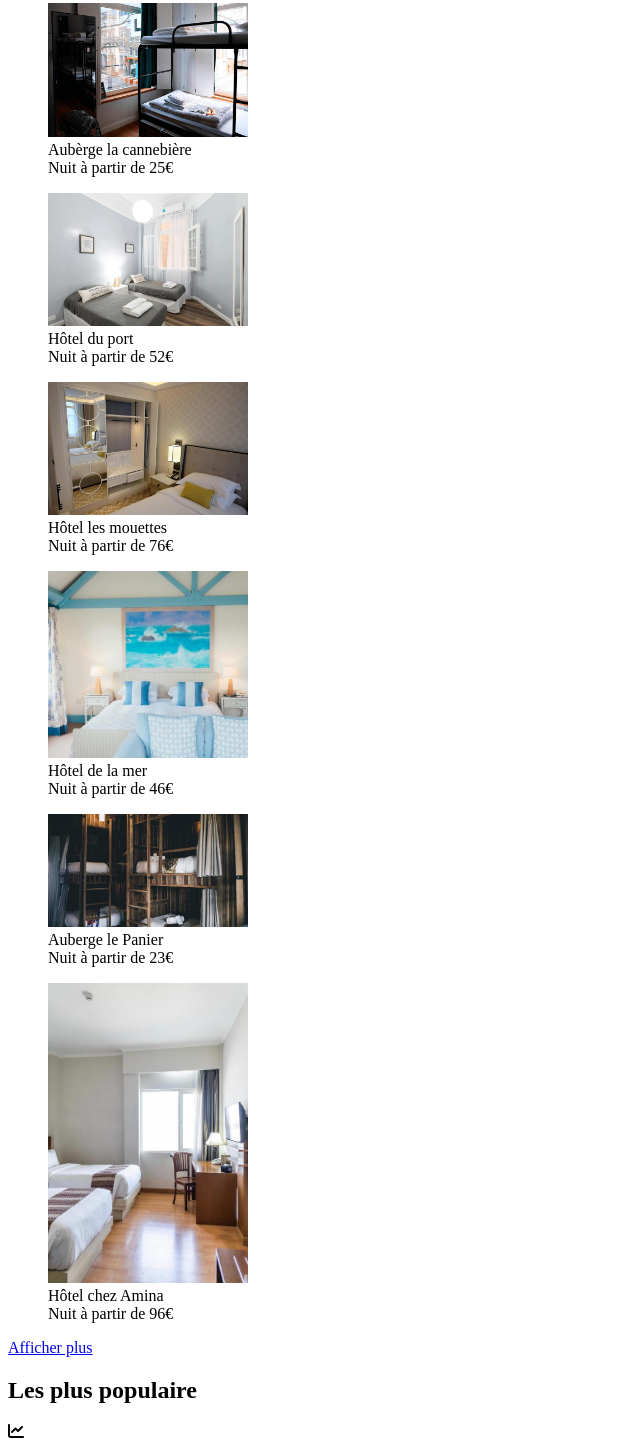
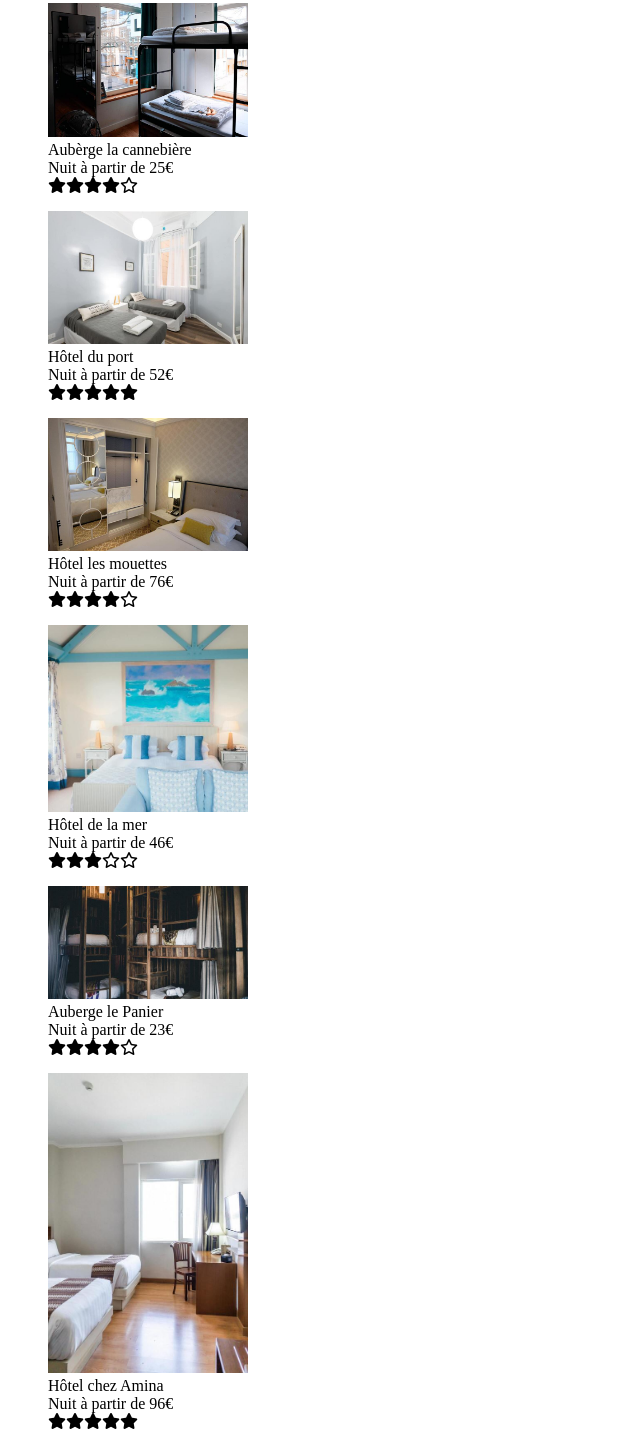
Before and after one commit to Leuach/AltunbasHalil_2_26-01-2021, a plain HTML site: page index.html in a window 1280 px wide. Shown: the part 515-1958 px from the top of the page, without its empty margins (0-640 px from the left). Drawn offline with Linux system fonts and the light colour scheme.

Commit message:
Ajout de toutes les notes (étoiles)

```diff
--- a/index.html
+++ b/index.html
@@ -47,37 +47,43 @@
     <figure>
       <img src="images/hebergements/4_small/marcus-loke-WQJvWU_HZFo-unsplash.jpg" alt="Photo de chambre" width="200" />
       <figcaption>Aubèrge la cannebière <br>
-                  Nuit à partir de 25€</figcaption>
+                  Nuit à partir de 25€<br>
+                  <i class="fas fa-star"></i><i class="fas fa-star"></i><i class="fas fa-star"></i><i class="fas fa-star"></i><i class="far fa-star"></i></figcaption>
     </figure>
 
     <figure>
       <img src="images/hebergements/4_small/fred-kleber-gTbaxaVLvsg-unsplash.jpg" alt="Photo de chambre" width="200" />
       <figcaption>Hôtel du port <br>
-                  Nuit à partir de 52€</figcaption>
+                  Nuit à partir de 52€<br>
+                  <i class="fas fa-star"></i><i class="fas fa-star"></i><i class="fas fa-star"></i><i class="fas fa-star"></i><i class="fas fa-star"></i></figcaption>
     </figure>
 
     <figure>
       <img src="images/hebergements/4_small/reisetopia-B8WIgxA_PFU-unsplash.jpg" alt="Photo de chambre" width="200" />
       <figcaption>Hôtel les mouettes <br>
-                  Nuit à partir de 76€</figcaption>
+                  Nuit à partir de 76€<br>
+                  <i class="fas fa-star"></i><i class="fas fa-star"></i><i class="fas fa-star"></i><i class="fas fa-star"></i><i class="far fa-star"></i></figcaption>
     </figure>
 
     <figure>
       <img src="images/hebergements/4_small/annie-spratt-Eg1qcIitAuA-unsplash.jpg" alt="Photo de chambre" width="200" />
       <figcaption>Hôtel de la mer<br>
-                  Nuit à partir de 46€</figcaption>
+                  Nuit à partir de 46€<br>
+                  <i class="fas fa-star"></i><i class="fas fa-star"></i><i class="fas fa-star"></i><i class="far fa-star"></i><i class="far fa-star"></i></figcaption>
     </figure>
 
     <figure>
       <img src="images/hebergements/4_small/nicate-lee-kT-ZyaiwBe0-unsplash.jpg" alt="Phto de chambre" width="200"/>
       <figcaption>Auberge le Panier<br>
-                  Nuit à partir de 23€</figcaption>
+                  Nuit à partir de 23€<br>
+                  <i class="fas fa-star"></i><i class="fas fa-star"></i><i class="fas fa-star"></i><i class="fas fa-star"></i><i class="far fa-star"></i></figcaption>
     </figure>
 
     <figure>
       <img src="images/hebergements/4_small/febrian-zakaria-M6S1WvfW68A-unsplash.jpg" alt="Photo de chambre" width="200"/>
       <figcaption>Hôtel chez Amina<br>
-                  Nuit à partir de 96€</figcaption>
+                  Nuit à partir de 96€<br>
+                  <i class="fas fa-star"></i><i class="fas fa-star"></i><i class="fas fa-star"></i><i class="fas fa-star"></i><i class="fas fa-star"></i></figcaption>
     </figure>
 
     <p>
@@ -103,13 +109,15 @@
     <figure>
       <img src="images/hebergements/4_small/aw-creative-VGs8z60yT2c-unsplash.jpg" alt="Photo de chambre" width="200" />
       <figcaption>Au coeur de l'eau Chambres d'hôtes <br>
-                  Nuit à partir de 71€</figcaption>
+                  Nuit à partir de 71€ <br>
+                  <i class="fas fa-star"></i><i class="fas fa-star"></i><i class="fas fa-star"></i><i class="fas fa-star"></i><i class="far fa-star"></i></figcaption>
     </figure>
 
     <figure>
       <img src="images/hebergements/4_small/febrian-zakaria-sjvU0THccQA-unsplash.jpg" alt="Photo de chambre" width="200" />
       <figcaption>Hôtel Tout bleu et Blanc <br>
-                  Nuit à partir de 68€</figcaption>
+                  Nuit à partir de 68€ <br>
+                  <i class="fas fa-star"></i><i class="fas fa-star"></i><i class="fas fa-star"></i><i class="fas fa-star"></i><i class="far fa-star"></i></figcaption>
     </figure>
 
 
```
